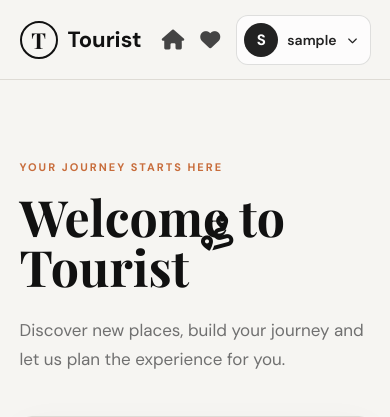
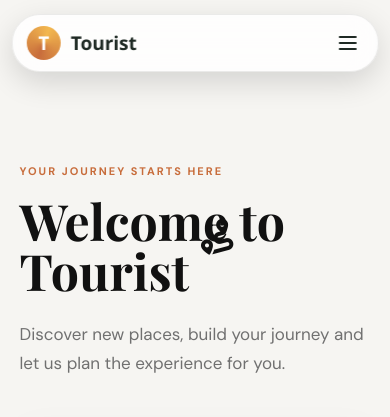
Before and after one commit to Amrutha01-ns/tourist, a Django app: page /users/dashboard/ in a window 390 px wide. Shown: the top 417 px of the page. Run offline with Django 5.2, Linux system fonts and the light colour scheme; the visitor is signed in with stand-in values (Sample User, id 1); data that the repository does not hold is empty; parts of the project's set-up code (start-up, migrations or seed data) failed here and were passed over.

Commit message:
worked with enhnace1

```diff
--- a/users/static/users/dashboard.js
+++ b/users/static/users/dashboard.js
@@ -1,146 +1,41 @@
+// Dashboard page script.
+// Nav, account menu and dark mode now live in topnav.js (shared by all pages).
+
 const locationForm = document.getElementById("locationForm");
 const locationInput = document.getElementById("locationInput");
 
-locationForm.addEventListener("submit", function (event) {
-    event.preventDefault();
+if (locationForm && locationInput) {
+    locationForm.addEventListener("submit", function (event) {
+        event.preventDefault();
 
-    const district = locationInput.value.trim();
+        const district = locationInput.value.trim();
 
-    if (district) {
-        const districtName = district.toLowerCase();
+        if (district) {
+            window.location.href = `/places/${encodeURIComponent(district.toLowerCase())}/`;
+        }
+    });
+}
 
-        window.location.href = `/places/${districtName}/`;
-    }
-});
-const accountBtn = document.getElementById("accountBtn");
-const accountWrapper = document.querySelector(".account-wrapper");
-accountBtn.addEventListener("click", function (event) {
-    event.stopPropagation();
-    accountWrapper.classList.toggle("active");
-});
-document.addEventListener("click", function (event) {
-    if (!accountWrapper.contains(event.target)) {
-        accountWrapper.classList.remove("active");
-    }
-});
-/* CLOSE ACCOUNT MENU WHEN PAGE IS SCROLLED */
-window.addEventListener("scroll", function () {
-    accountWrapper.classList.remove("active");
-});
-/* =================================
-   SETTINGS
-================================= */
-
-const settingsBtn = document.getElementById("settingsBtn");
+/* Settings panel (optional - only if it is present on the page) */
 const settingsOverlay = document.getElementById("settingsOverlay");
 const settingsClose = document.getElementById("settingsClose");
+const settingsDarkMode = document.getElementById("settingsDarkMode");
 
-settingsBtn.addEventListener("click", function () {
-
-    settingsOverlay.classList.add("active");
-
-    accountWrapper.classList.remove("active");
-
-});
-
-
-/* CLOSE SETTINGS */
-
-settingsClose.addEventListener("click", function () {
-
-    settingsOverlay.classList.remove("active");
-
-});
-
-
-/* CLICK OUTSIDE SETTINGS */
-
-settingsOverlay.addEventListener("click", function (event) {
-
-    if (event.target === settingsOverlay) {
-
+if (settingsClose && settingsOverlay) {
+    settingsClose.addEventListener("click", function () {
         settingsOverlay.classList.remove("active");
-
-    }
-
-});
-
-
-/* =================================
-   DARK MODE
-================================= */
-
-const darkModeBtn = document.getElementById("darkModeBtn");
-const settingsDarkMode = document.getElementById("settingsDarkMode");
-const themeStatus = document.getElementById("themeStatus");
-
-
-function enableDarkMode() {
-
-    document.body.classList.add("dark-mode");
-
-    localStorage.setItem("theme", "dark");
-
-    settingsDarkMode.checked = true;
-
-    themeStatus.textContent = "ON";
-
+    });
+    settingsOverlay.addEventListener("click", function (event) {
+        if (event.target === settingsOverlay) {
+            settingsOverlay.classList.remove("active");
+        }
+    });
 }
 
-
-function disableDarkMode() {
-
-    document.body.classList.remove("dark-mode");
-
-    localStorage.setItem("theme", "light");
-
-    settingsDarkMode.checked = false;
-
-    themeStatus.textContent = "OFF";
-
+if (settingsDarkMode) {
+    settingsDarkMode.checked = document.body.classList.contains("dark-mode");
+    settingsDarkMode.addEventListener("change", function () {
+        const themeBtn = document.getElementById("tnavTheme");
+        if (themeBtn) themeBtn.click();
+    });
 }
-
-
-/* ACCOUNT DARK MODE */
-
-darkModeBtn.addEventListener("click", function () {
-
-    if (document.body.classList.contains("dark-mode")) {
-
-        disableDarkMode();
-
-    } else {
-
-        enableDarkMode();
-
-    }
-
-});
-
-
-/* SETTINGS TOGGLE */
-
-settingsDarkMode.addEventListener("change", function () {
-
-    if (this.checked) {
-
-        enableDarkMode();
-
-    } else {
-
-        disableDarkMode();
-
-    }
-
-});
-
-
-/* =================================
-   LOAD SAVED THEME
-================================= */
-const savedTheme = localStorage.getItem("theme");
-if (savedTheme === "dark") {
-    enableDarkMode();
-} else {
-    disableDarkMode();
-}
--- /dev/null
+++ b/users/static/users/topnav.css
@@ -0,0 +1,149 @@
+/* Tourist — shared floating top nav. Everything is namespaced .tnav* so it
+   never clashes with page styles. */
+.tnav {
+  --tn-bg: rgba(255,255,255,.82);
+  --tn-text: #1f2a24;
+  --tn-muted: #5d6b63;
+  --tn-line: rgba(0,0,0,.08);
+  --tn-accent: #c86d3c;
+  --tn-accent-2: #f3b84f;
+  --tn-blob: rgba(200,109,60,.14);
+  position: fixed; top: 14px; left: 50%; transform: translateX(-50%);
+  z-index: 1000;
+  width: min(1120px, 94%);
+  display: flex; align-items: center; justify-content: space-between; gap: 16px;
+  padding: 8px 10px 8px 14px;
+  background: var(--tn-bg);
+  -webkit-backdrop-filter: blur(14px) saturate(1.4); backdrop-filter: blur(14px) saturate(1.4);
+  border: 1px solid var(--tn-line); border-radius: 999px;
+  box-shadow: 0 10px 30px rgba(0,0,0,.14);
+  font-family: "Segoe UI", system-ui, -apple-system, Arial, sans-serif;
+  color: var(--tn-text); line-height: 1.2;
+}
+body.dark-mode .tnav {
+  --tn-bg: rgba(24,26,32,.82); --tn-text: #f1f1f1; --tn-muted: #aab0bb;
+  --tn-line: rgba(255,255,255,.12); --tn-blob: rgba(243,184,79,.18);
+}
+.tnav *, .tnav *::before, .tnav *::after { box-sizing: border-box; }
+.tnav a { text-decoration: none; color: inherit; }
+.tnav button { font: inherit; color: inherit; cursor: pointer; background: none; border: 0; }
+.tnav :focus-visible { outline: 3px solid var(--tn-accent-2); outline-offset: 2px; }
+
+/* brand */
+.tnav-brand { display: inline-flex; align-items: center; gap: 10px; font-weight: 800; font-size: 19px; }
+.tnav-logo {
+  width: 34px; height: 34px; display: grid; place-items: center; border-radius: 50%;
+  color: #fff; font-weight: 800;
+  background: conic-gradient(from 200deg, var(--tn-accent), var(--tn-accent-2), var(--tn-accent));
+  transition: transform .6s cubic-bezier(.2,.9,.3,1.3);
+}
+.tnav-brand:hover .tnav-logo { transform: rotate(360deg) scale(1.06); }
+
+/* layout of links + actions */
+.tnav-links { display: flex; align-items: center; gap: 14px; flex: 1; justify-content: flex-end; }
+.tnav-menu { position: relative; display: flex; align-items: center; gap: 2px; }
+.tnav-actions { display: flex; align-items: center; gap: 8px; }
+
+/* links + sliding blob */
+.tnav-link {
+  position: relative; z-index: 1; display: inline-flex; align-items: center; gap: 4px;
+  padding: 9px 16px; border-radius: 999px; font-size: 14.5px; font-weight: 600;
+  color: var(--tn-muted); transition: color .2s;
+}
+.tnav-link:hover, .tnav-link.is-active, .tnav-link[aria-expanded="true"] { color: var(--tn-text); }
+.tnav-blob {
+  position: absolute; z-index: 0; top: 0; left: 0; height: 100%; width: 0;
+  border-radius: 999px; background: var(--tn-blob); opacity: 0;
+  transition: transform .35s cubic-bezier(.3,1.2,.4,1), width .35s cubic-bezier(.3,1.2,.4,1), opacity .2s;
+  pointer-events: none;
+}
+.tnav-caret { font-size: 11px; transition: transform .25s; }
+.tnav-drop-btn[aria-expanded="true"] .tnav-caret { transform: rotate(180deg); }
+
+/* dropdown panels */
+.tnav-drop { position: relative; }
+.tnav-panel {
+  position: absolute; top: calc(100% + 14px); left: 50%;
+  min-width: 280px; padding: 10px;
+  display: grid; grid-template-columns: repeat(2, 1fr); gap: 4px;
+  background: var(--tn-bg);
+  -webkit-backdrop-filter: blur(14px); backdrop-filter: blur(14px);
+  border: 1px solid var(--tn-line); border-radius: 20px; box-shadow: 0 16px 40px rgba(0,0,0,.18);
+  opacity: 0; visibility: hidden; transform: translate(-50%, -8px) scale(.97);
+  transition: opacity .2s, transform .2s, visibility .2s;
+  max-height: 60vh; overflow-y: auto;
+}
+.tnav-drop.open > .tnav-panel { opacity: 1; visibility: visible; transform: translate(-50%, 0) scale(1); }
+.tnav-panel a { padding: 9px 12px; border-radius: 12px; font-size: 14px; font-weight: 600; }
+.tnav-panel a:hover { background: var(--tn-blob); }
+.tnav-empty { grid-column: 1 / -1; padding: 10px; font-size: 13px; color: var(--tn-muted); }
+.tnav-panel-right { left: auto; right: 0; min-width: 190px; grid-template-columns: 1fr; transform: translateY(-8px) scale(.97); }
+.tnav-drop.open > .tnav-panel-right { transform: translateY(0) scale(1); }
+.tnav-hello { padding: 8px 12px 6px; font-size: 13px; color: var(--tn-muted); margin: 0; }
+.tnav-hello strong { color: var(--tn-text); }
+.tnav-logout { color: #b42318; }
+body.dark-mode .tnav-logout { color: #ff8b7e; }
+
+/* buttons */
+.tnav-avatar {
+  width: 38px; height: 38px; border-radius: 50%; display: grid; place-items: center;
+  font-weight: 800; color: #fff;
+  background: linear-gradient(135deg, var(--tn-accent), var(--tn-accent-2));
+  transition: transform .2s;
+}
+.tnav-avatar:hover { transform: scale(1.08); }
+.tnav-icon-btn {
+  width: 38px; height: 38px; border-radius: 50%; display: grid; place-items: center;
+  font-size: 18px; border: 1px solid var(--tn-line) !important;
+}
+.tnav-icon-btn:hover { background: var(--tn-blob) !important; }
+.tnav-sun { display: none; }
+body.dark-mode .tnav-sun { display: inline; }
+body.dark-mode .tnav-moon { display: none; }
+.tnav-pill-btn {
+  padding: 9px 18px; border-radius: 999px; font-size: 14px; font-weight: 700; color: #fff !important;
+  background: linear-gradient(135deg, var(--tn-accent), #e08a4f);
+  transition: transform .2s, box-shadow .2s;
+}
+.tnav-pill-btn:hover { transform: translateY(-1px); box-shadow: 0 6px 14px rgba(200,109,60,.35); }
+.tnav-ghost { background: none; color: var(--tn-text) !important; border: 1px solid var(--tn-line); }
+.tnav-ghost:hover { box-shadow: none; background: var(--tn-blob); }
+
+.tnav-burger { display: none; width: 40px; height: 40px; border-radius: 50%; position: relative; }
+.tnav-burger span {
+  position: absolute; left: 11px; right: 11px; height: 2px; border-radius: 2px; background: currentColor;
+  transition: transform .25s, opacity .2s, top .25s;
+}
+.tnav-burger span:nth-child(1) { top: 13px; }
+.tnav-burger span:nth-child(2) { top: 19px; }
+.tnav-burger span:nth-child(3) { top: 25px; }
+.tnav-burger[aria-expanded="true"] span:nth-child(1) { top: 19px; transform: rotate(45deg); }
+.tnav-burger[aria-expanded="true"] span:nth-child(2) { opacity: 0; }
+.tnav-burger[aria-expanded="true"] span:nth-child(3) { top: 19px; transform: rotate(-45deg); }
+
+.tnav-spacer { height: 84px; }
+
+/* mobile */
+@media (max-width: 820px) {
+  .tnav { border-radius: 28px; flex-wrap: wrap; }
+  .tnav-burger { display: block; }
+  .tnav-links {
+    display: none; width: 100%; flex-direction: column; align-items: stretch;
+    gap: 10px; padding: 8px 4px 6px; flex-basis: 100%;
+  }
+  .tnav.open .tnav-links { display: flex; }
+  .tnav-menu { flex-direction: column; align-items: stretch; }
+  .tnav-blob { display: none; }
+  .tnav-link { padding: 12px 14px; }
+  .tnav-link.is-active { background: var(--tn-blob); }
+  .tnav-drop { position: static; }
+  .tnav-panel, .tnav-panel-right {
+    position: static; display: none; opacity: 1; visibility: visible; transform: none !important;
+    box-shadow: none; border: 0; background: transparent; min-width: 0; padding: 4px 0 4px 10px;
+    max-height: 40vh;
+  }
+  .tnav-drop.open > .tnav-panel { display: grid; }
+  .tnav-actions { justify-content: space-between; border-top: 1px solid var(--tn-line); padding-top: 10px; }
+  .tnav-user { margin-left: auto; }
+}
+@media (prefers-reduced-motion: reduce) { .tnav *, .tnav-panel { transition: none !important; } }
--- /dev/null
+++ b/users/static/users/topnav.js
@@ -0,0 +1,90 @@
+// Tourist — shared top nav behaviour (dropdowns, mobile menu, sliding blob, dark mode)
+(function () {
+  var nav = document.getElementById("tnav");
+  if (!nav) return;
+
+  var burger = document.getElementById("tnavBurger");
+  var drops = nav.querySelectorAll(".tnav-drop");
+  var menu = nav.querySelector(".tnav-menu");
+  var blob = nav.querySelector(".tnav-blob");
+
+  function closeDrops(except) {
+    drops.forEach(function (d) {
+      if (d === except) return;
+      d.classList.remove("open");
+      var b = d.querySelector("button");
+      if (b) b.setAttribute("aria-expanded", "false");
+    });
+  }
+
+  // dropdowns (click works for mouse + touch)
+  drops.forEach(function (d) {
+    var btn = d.querySelector("button");
+    if (!btn) return;
+    btn.addEventListener("click", function (e) {
+      e.stopPropagation();
+      var open = !d.classList.contains("open");
+      closeDrops(d);
+      d.classList.toggle("open", open);
+      btn.setAttribute("aria-expanded", String(open));
+    });
+  });
+  document.addEventListener("click", function (e) {
+    if (!nav.contains(e.target)) closeDrops();
+  });
+  document.addEventListener("keydown", function (e) {
+    if (e.key === "Escape") {
+      closeDrops();
+      nav.classList.remove("open");
+      if (burger) burger.setAttribute("aria-expanded", "false");
+    }
+  });
+
+  // mobile menu
+  if (burger) {
+    burger.addEventListener("click", function () {
+      var open = !nav.classList.contains("open");
+      nav.classList.toggle("open", open);
+      burger.setAttribute("aria-expanded", String(open));
+    });
+  }
+
+  // sliding highlight blob: follows hover, rests on the active link
+  function moveBlob(el) {
+    if (!blob || !el || window.innerWidth <= 820) return;
+    blob.style.width = el.offsetWidth + "px";
+    blob.style.transform = "translateX(" + (el.offsetLeft - menu.offsetLeft) + "px)";
+    blob.style.opacity = "1";
+  }
+  function restBlob() {
+    var active = menu && menu.querySelector(".tnav-link.is-active");
+    if (active) moveBlob(active);
+    else if (blob) blob.style.opacity = "0";
+  }
+  if (menu && blob) {
+    menu.querySelectorAll(".tnav-link").forEach(function (l) {
+      l.addEventListener("mouseenter", function () { moveBlob(l); });
+      l.addEventListener("focus", function () { moveBlob(l); });
+    });
+    menu.addEventListener("mouseleave", restBlob);
+    window.addEventListener("resize", restBlob);
+    restBlob();
+  }
+
+  // dark mode (only rendered on pages that pass dark=True)
+  var themeBtn = document.getElementById("tnavTheme");
+  function setTheme(dark) {
+    document.body.classList.toggle("dark-mode", dark);
+    try { localStorage.setItem("theme", dark ? "dark" : "light"); } catch (e) {}
+    var cb = document.getElementById("settingsDarkMode");
+    if (cb) cb.checked = dark;
+  }
+  if (themeBtn) {
+    var saved = null;
+    try { saved = localStorage.getItem("theme"); } catch (e) {}
+    setTheme(saved === "dark");
+    themeBtn.addEventListener("click", function () {
+      setTheme(!document.body.classList.contains("dark-mode"));
+    });
+  }
+})();
--- /dev/null
+++ b/users/templates/users/_topnav.html
@@ -0,0 +1,69 @@
+{% load static %}
+<link rel="stylesheet" href="{% static 'users/topnav.css' %}">
+
+<header class="tnav" id="tnav">
+  <a class="tnav-brand" href="{% url 'dashboard' %}" aria-label="Tourist home">
+    <span class="tnav-logo">T</span>
+    <span class="tnav-brand-text">Tourist</span>
+  </a>
+
+  <button class="tnav-burger" id="tnavBurger" type="button"
+          aria-label="Menu" aria-expanded="false" aria-controls="tnavLinks">
+    <span></span><span></span><span></span>
+  </button>
+
+  <div class="tnav-links" id="tnavLinks">
+    <nav class="tnav-menu" aria-label="Main navigation">
+      <span class="tnav-blob" aria-hidden="true"></span>
+
+      <a href="{% url 'dashboard' %}"
+         class="tnav-link{% if nav_active == 'home' %} is-active{% endif %}">Home</a>
+
+      <div class="tnav-drop">
+        <button type="button" id="tnavDistrictBtn"
+                class="tnav-link tnav-drop-btn{% if nav_active == 'districts' %} is-active{% endif %}"
+                aria-expanded="false" aria-controls="tnavDistricts">
+          Districts <span class="tnav-caret">▾</span>
+        </button>
+        <div class="tnav-panel" id="tnavDistricts">
+          {% for d in nav_districts %}
+            <a href="{% url 'places_by_district' d.name %}">{{ d.name }}</a>
+          {% empty %}
+            <span class="tnav-empty">No districts yet</span>
+          {% endfor %}
+        </div>
+      </div>
+
+      <a href="{% url 'explorer:dashboard' %}"
+         class="tnav-link{% if nav_active == 'plan' %} is-active{% endif %}">Trip Planner</a>
+    </nav>
+
+    <div class="tnav-actions">
+      {% if dark %}
+        <button class="tnav-icon-btn" id="tnavTheme" type="button" aria-label="Toggle dark mode">
+          <span class="tnav-moon">☾</span><span class="tnav-sun">☀</span>
+        </button>
+      {% endif %}
+
+      {% if request.user.is_authenticated %}
+        <div class="tnav-drop tnav-user">
+          <button type="button" class="tnav-avatar" id="tnavUserBtn"
+                  aria-expanded="false" aria-controls="tnavUserMenu"
+                  aria-label="Account menu">
+            {{ request.user.username|first|upper }}
+          </button>
+          <div class="tnav-panel tnav-panel-right" id="tnavUserMenu">
+            <p class="tnav-hello">Hi, <strong>{{ request.user.username }}</strong></p>
+            <a href="{% url 'logout' %}" class="tnav-logout">Logout</a>
+          </div>
+        </div>
+      {% else %}
+        <a class="tnav-pill-btn tnav-ghost" href="{% url 'login' %}">Login</a>
+        <a class="tnav-pill-btn" href="{% url 'register' %}">Register</a>
+      {% endif %}
+    </div>
+  </div>
+</header>
+{% if spacer %}<div class="tnav-spacer" aria-hidden="true"></div>{% endif %}
+
+<script src="{% static 'users/topnav.js' %}" defer></script>
--- a/users/templates/users/dashboard.html
+++ b/users/templates/users/dashboard.html
@@ -13,119 +13,7 @@
     >
 </head>
 <body>
-    <!-- NAVBAR -->
-  <!-- NAVBAR -->
-<header class="navbar">
-
-    <a href="#" class="brand">
-        <div class="brand-logo">T</div>
-        <span>Tourist</span>
-    </a>
-
-    <nav class="nav-menu">
-
-        <a href="#" class="nav-item">
-            <span class="nav-icon">
-                <i class="fa-solid fa-house"></i>
-            </span>
-            Home
-        </a>
-
-        <a href="#" class="nav-item">
-            <span class="nav-icon">
-                <i class="fa-solid fa-heart"></i>
-            </span>
-            Wishlist
-        </a>
-
-        <!-- ACCOUNT -->
-        <div class="account-wrapper">
-
-            <button
-                class="account-btn"
-                id="accountBtn"
-                type="button"
-            >
-                <span class="account-icon">
-                    {{ request.user.username|first|upper }}
-                </span>
-
-                <span class="account-name">
-                    {{ request.user.username }}
-                </span>
-
-                <i class="fa-solid fa-chevron-down account-arrow"></i>
-            </button>
-
-
-            <!-- ACCOUNT MENU -->
-            <div class="account-menu" id="accountMenu">
-
-                <div class="account-header">
-
-                    <div class="account-avatar">
-                        {{ request.user.username|first|upper }}
-                    </div>
-
-                    <div>
-                        <h3>{{ request.user.username }}</h3>
-                        <p>Tourist Explorer</p>
-                    </div>
-
-                </div>
-
-
-                <div class="account-divider"></div>
-
-
-                <!-- SETTINGS -->
-                <button
-                    class="account-option"
-                    id="settingsBtn"
-                    type="button"
-                >
-                    <i class="fa-solid fa-gear"></i>
-                    <span>Settings</span>
-                </button>
-
-
-                <!-- DARK MODE -->
-                <button
-                    class="account-option"
-                    id="darkModeBtn"
-                    type="button"
-                >
-                    <i class="fa-solid fa-moon"></i>
-                    <span>Dark Mode</span>
-
-                    <span
-                        class="theme-status"
-                        id="themeStatus"
-                    >
-                        OFF
-                    </span>
-                </button>
-
-
-                <div class="account-divider"></div>
-
-
-                <!-- LOGOUT -->
-                <a
-                    href="{% url 'logout' %}"
-                    class="account-option logout-option"
-                >
-                    <i class="fa-solid fa-right-from-bracket"></i>
-                    <span>Logout</span>
-                </a>
-
-            </div>
-
-        </div>
-
-    </nav>
-
-</header>
+    {% include "users/_topnav.html" with dark=True spacer=True %}
 
     <main>
 
--- a/users/templates/users/login.html
+++ b/users/templates/users/login.html
@@ -78,6 +78,7 @@
 
 </head>
 <body>
+    {% include "users/_topnav.html" %}
 
     <h1>Login,welcome back</h1>
 
--- a/users/templates/users/places.html
+++ b/users/templates/users/places.html
@@ -41,6 +41,8 @@
 </head>
 
 <body>
+
+    {% include "users/_topnav.html" with spacer=True %}
 
     <!-- Dynamic district background -->
     <div class="background-overlay"></div>
--- a/users/templates/users/register.html
+++ b/users/templates/users/register.html
@@ -80,6 +80,7 @@
 </head>
 
 <body>
+    {% include "users/_topnav.html" %}
 
     <div class="container">
         <h1>Create Account</h1>
--- a/users/views.py
+++ b/users/views.py
@@ -106,10 +106,19 @@ def places_by_district(request, district_name):
         name__iexact=district_name
     )
 
-    places = Place.objects.filter(district=district)
+    all_places = Place.objects.filter(district=district)
+    places = all_places
+
+    # Category filter from the dropdown (?category=watery etc.)
+    selected_category = request.GET.get("category", "")
+    valid_categories = {key for key, _ in Place.CATEGORY_CHOICES}
+    if selected_category in valid_categories:
+        places = places.filter(category=selected_category)
+    else:
+        selected_category = ""
 
     # Select an image belonging to this district
-    background_place = places.exclude(
+    background_place = all_places.exclude(
         image=""
     ).first()
 
@@ -117,6 +126,7 @@ def places_by_district(request, district_name):
         "district": district,
         "places": places,
         "background_place": background_place,
+        "selected_category": selected_category,
     }
 
     return render(request, "users/places.html", context)
```
Also changed, not shown: users/context_processors.py (added, +24 -0 lines).
